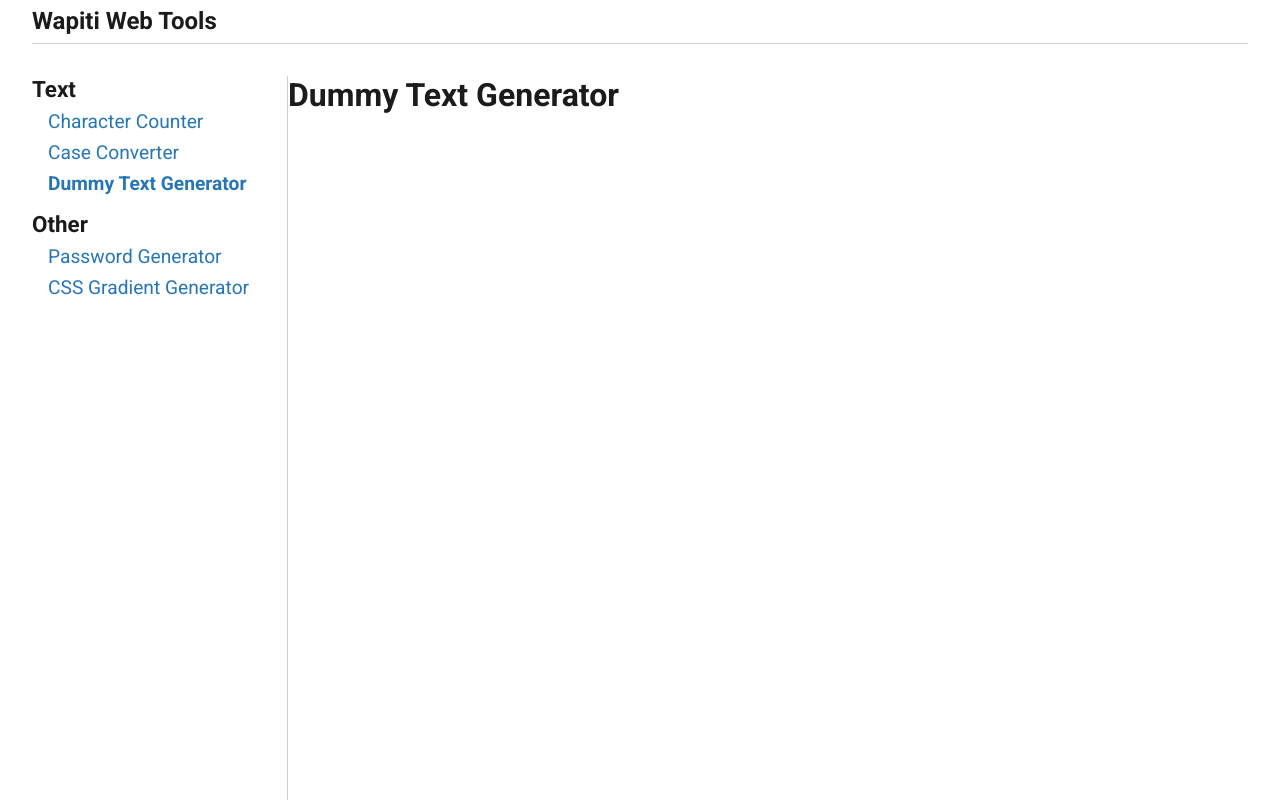
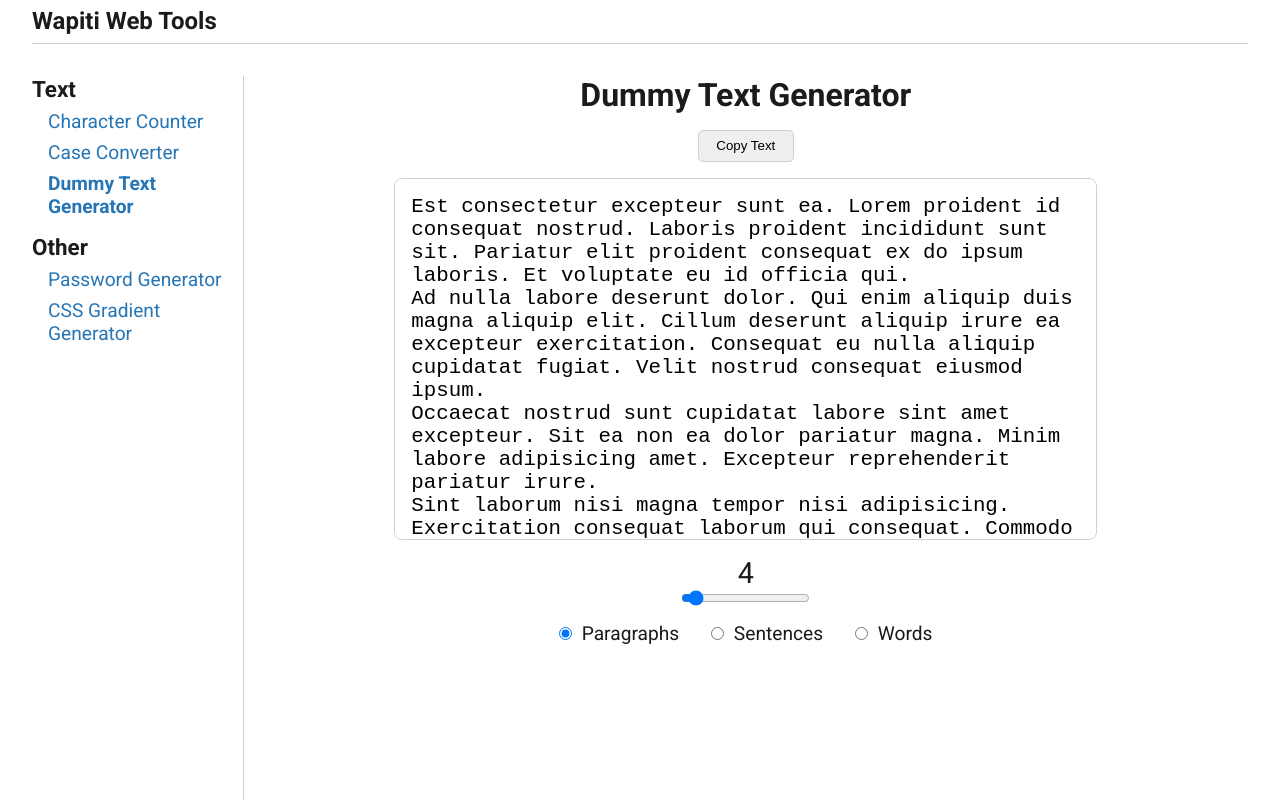
Before and after one commit to devmikh/wapiti-web-tools, a React (Vite) app: page /dummy-text-generator in a window 1280 px wide. Built offline with nearby package versions, Linux system fonts and the light colour scheme.

Commit message:
Implement DummyTextGenerator

```diff
--- a/package.json
+++ b/package.json
@@ -10,6 +10,7 @@
     "preview": "vite preview"
   },
   "dependencies": {
+    "lorem-ipsum": "^2.0.8",
     "react": "^18.2.0",
     "react-dom": "^18.2.0",
     "react-router-dom": "^6.11.2"
--- a/src/App.tsx
+++ b/src/App.tsx
@@ -4,6 +4,7 @@ import Navbar from './components/Navbar'
 import Toolbar from './components/Toolbar'
 import CharacterCounter from './components/tools/CharacterCounter'
 import CaseConverter from './components/tools/CaseConverter'
+import DummyTextGenerator from './components/tools/DummyTextGenerator'
 
 export default function App() {
     return (
@@ -15,7 +16,7 @@ export default function App() {
                     <Route path='/' element={<h1>Home</h1>}/>
                     <Route path='/character-counter' element={<CharacterCounter />}/>
                     <Route path='/case-converter' element={<CaseConverter />}/>
-                    <Route path='/dummy-text-generator' element={<h1>Dummy Text Generator</h1>}/>
+                    <Route path='/dummy-text-generator' element={<DummyTextGenerator />}/>
                     <Route path='/password-generator' element={<h1>Password Generator</h1>}/>
                     <Route path='/css-gradient-generator' element={<h1>CSS Gradient Generator</h1>}/>
                 </Routes>
--- /dev/null
+++ b/src/components/tools/DummyTextGenerator/index.module.css
@@ -0,0 +1,28 @@
+.container {
+    width: 100%;
+    display: flex;
+    flex-direction: column;
+    align-items: center;
+    gap: 1rem;
+}
+
+.form {
+    display: flex;
+    flex-direction: column;
+    align-items: center;
+}
+
+.amount {
+    font-size: 1.8rem;
+}
+
+.format-container {
+    display: flex;
+    gap: 2rem;
+    margin-top: 1rem;
+    font-size: 1.2rem;
+}
+
+.format-container div label {
+    margin-left: 0.6rem;
+}
--- /dev/null
+++ b/src/components/tools/DummyTextGenerator/index.tsx
@@ -0,0 +1,106 @@
+import { useState, useEffect } from 'react'
+import { LoremIpsum } from 'lorem-ipsum'
+import Button from '../../core/Button'
+import Textarea from '../../core/Textarea'
+import { copyToClipboard } from '../../../utils/text'
+import styles from './index.module.css'
+
+export default function DummyTextGenerator() {
+
+    const [state, setState] = useState({
+        text: '',
+        format: 'p',
+        amount: 4,
+        maxAmount: 50
+    })
+
+    const handleAmountChange = (e: React.ChangeEvent<HTMLInputElement>) => {
+        setState(prev => ({ ...prev, amount: Number(e.target.value)}))
+    }
+
+    const handleFormatChange = (e: React.ChangeEvent<HTMLInputElement>) => {
+        let maxAmount: number
+        let amount: number
+        switch(e.target.value) {
+            case 'p':
+                maxAmount = 50
+                break
+            case 's':
+                maxAmount = 250
+                break
+            case 'w':
+                maxAmount = 1000
+                break
+            default:
+                maxAmount = 50
+                break
+        }
+        if (state.amount > maxAmount) {
+            amount = maxAmount
+        } else {
+            amount = state.amount
+        }
+        setState(prev => ({ ...prev, format: e.target.value, amount: amount, maxAmount: maxAmount }))
+    }
+
+    useEffect(() => {
+        const lorem = new LoremIpsum({
+            sentencesPerParagraph: {
+              max: 8,
+              min: 4
+            },
+            wordsPerSentence: {
+              max: 8,
+              min: 4
+            }
+        })
+
+        setState((prev) => {
+            let generatedText
+            switch(prev.format) {
+                case 'p':
+                    generatedText = lorem.generateParagraphs(prev.amount)
+                    break
+                case 's':
+                    generatedText = lorem.generateSentences(prev.amount)
+                    break
+                case 'w':
+                    generatedText = lorem.generateWords(prev.amount)
+                    break
+                default:
+                    generatedText = lorem.generateSentences(prev.amount)
+                    break
+            }
+            return {
+                ...prev,
+                text: generatedText
+            }
+        })
+    }, [state.amount, state.format])
+
+    return (
+        <div className={styles['container']}>
+            <h1>Dummy Text Generator</h1>
+            <Button label='Copy Text' onClick={() => copyToClipboard(state.text)} />
+            <Textarea value={state.text} readOnly={true} />
+            <form className={styles['form']}>
+                <span className={styles['amount']}>{state.amount}</span>
+                <input type='range' id='amount' min="1" max={state.maxAmount} value={state.amount} onChange={handleAmountChange} />
+                <div className={styles['format-container']}>
+                    <div>
+                        <input type='radio' id='p' name='format' value='p' checked={state.format === 'p'} onChange={handleFormatChange} />
+                        <label htmlFor='p'>Paragraphs</label>
+                    </div>
+                    <div>
+                        <input type='radio' id='s' name='format' value='s' checked={state.format === 's'} onChange={handleFormatChange} />
+                        <label htmlFor='s'>Sentences</label>
+                    </div>
+                    <div>
+                        <input type='radio' id='w' name='format' value='w' checked={state.format === 'w'} onChange={handleFormatChange} />
+                        <label htmlFor='w'>Words</label>
+                    </div>
+                </div>
+            </form>
+        </div>
+    )
+}
```
Also changed, not shown: 1 other file (tests, documents, lock files or other folders).
